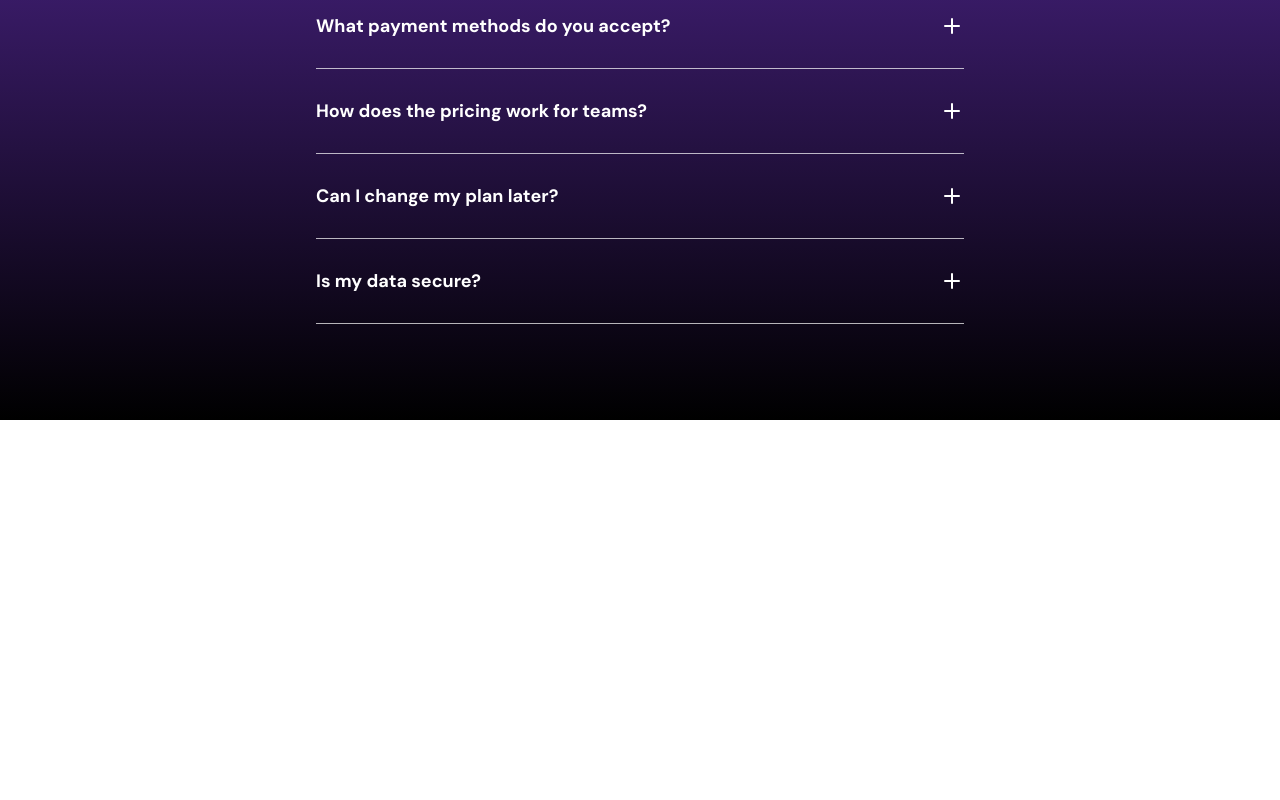
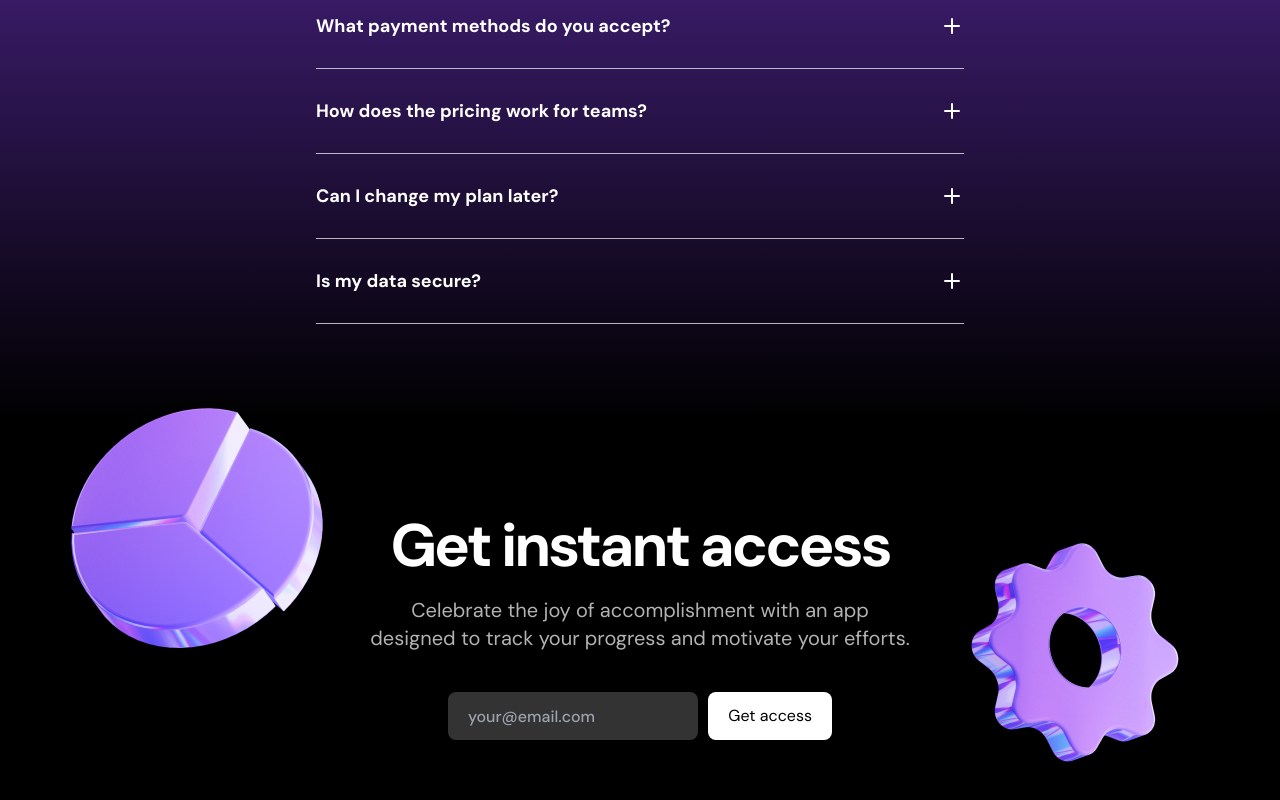
Before and after one commit to AgustinLarzabal/dark-saas-landing-page, a Next.js app: page / in a window 1280 px wide. Shown: the part 3182-3982 px from the top of the page. Before the commit the page ends 3602 px from the top, so only its background shows below. Built offline with nearby package versions, Linux system fonts and the light colour scheme.

Commit message:
add call to action section

```diff
--- a/app/page.tsx
+++ b/app/page.tsx
@@ -1,4 +1,5 @@
 import { Banner } from "@/components/Banner";
+import { CallToAction } from "@/components/CallToAction";
 import { FAQs } from "@/components/FAQs";
 import { Features } from "@/components/Features";
 import { Hero } from "@/components/Hero";
@@ -16,6 +17,7 @@
       <Features />
       <ProductShowcase />
       <FAQs />
+      <CallToAction />
     </>
   );
 }
--- /dev/null
+++ b/components/CallToAction.tsx
@@ -0,0 +1,39 @@
+import Image from "next/image";
+import emojiStarImage from "../assets/images/emojistar.png";
+import helixImage from "../assets/images/helix2.png";
+
+export const CallToAction = () => {
+  return (
+    <div className="bg-black text-white py-[72px] sm:py-24 text-center">
+      <div className="container max-w-xl relative">
+        <Image
+          src={helixImage}
+          alt=""
+          className="absolute top-6 left-[calc(100%+36px)]"
+        />
+        <Image
+          src={emojiStarImage}
+          alt=""
+          className="absolute -top-[120px] right-[calc(100%+24px)]"
+        />
+        <h2 className="text-5xl sm:text-6xl font-bold tracking-tighter">
+          Get instant access
+        </h2>
+        <p className="text-xl text-white/70 mt-5">
+          Celebrate the joy of accomplishment with an app designed to track your
+          progress and motivate your efforts.
+        </p>
+        <form className="mt-10 flex flex-col sm:flex-row gap-2.5 max-w-sm mx-auto">
+          <input
+            type="email"
+            placeholder="your@email.com"
+            className="h-12 bg-white/20 rounded-lg font-medium placeholder:text-[#9CA3AF] px-5 flex-1"
+          />
+          <button className="bg-white text-black h-12 rounded-lg px-5">
+            Get access
+          </button>
+        </form>
+      </div>
+    </div>
+  );
+};
```
Also changed, not shown: assets/images/emojistar.png (added), assets/images/helix2.png (added).
